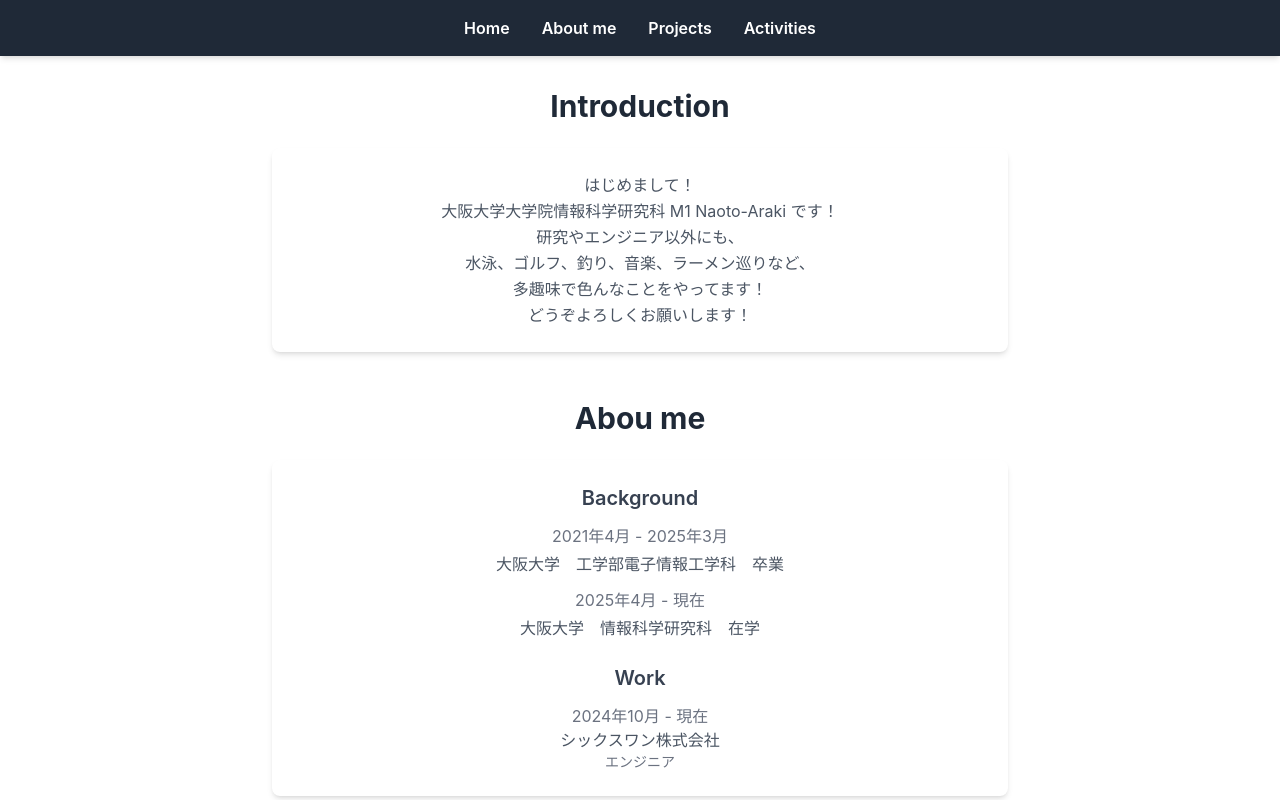
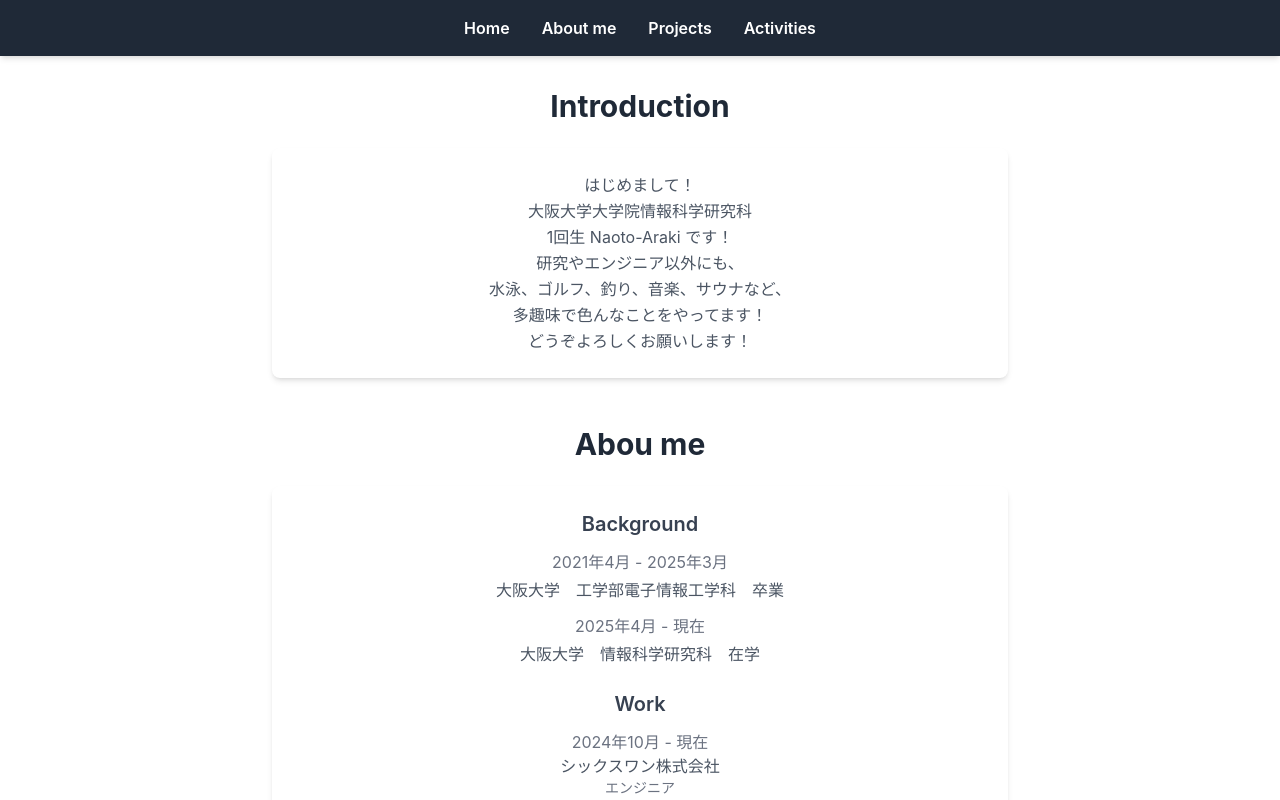
Before and after one commit to Naoto-Araki/my-homepage, a React (Create React App) app: page / in a window 1280 px wide. Shown: the top 800 px of the page. Built offline with nearby package versions, Linux system fonts and the light colour scheme.

Commit message:
fix: intro

```diff
--- a/src/pages/Home.js
+++ b/src/pages/Home.js
@@ -104,9 +104,9 @@ const Home = () => {
         <div className="bg-white rounded-lg shadow-md p-6">
           <p className="text-gray-600 leading-relaxed">
             はじめまして！<br/>
-            大阪大学大学院情報科学研究科 M1 Naoto-Araki です！<br/>
+            大阪大学大学院情報科学研究科 <br/>1回生 Naoto-Araki です！<br/>
             研究やエンジニア以外にも、<br/>
-            水泳、ゴルフ、釣り、音楽、ラーメン巡りなど、<br/>多趣味で色んなことをやってます！<br/>
+            水泳、ゴルフ、釣り、音楽、サウナなど、<br/>多趣味で色んなことをやってます！<br/>
             どうぞよろしくお願いします！
           </p>
         </div>
```
